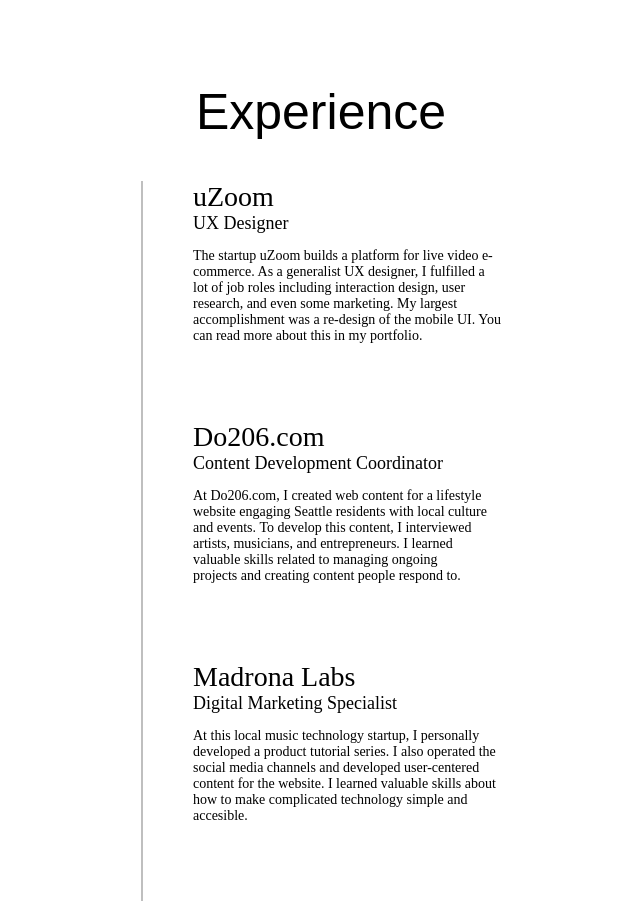
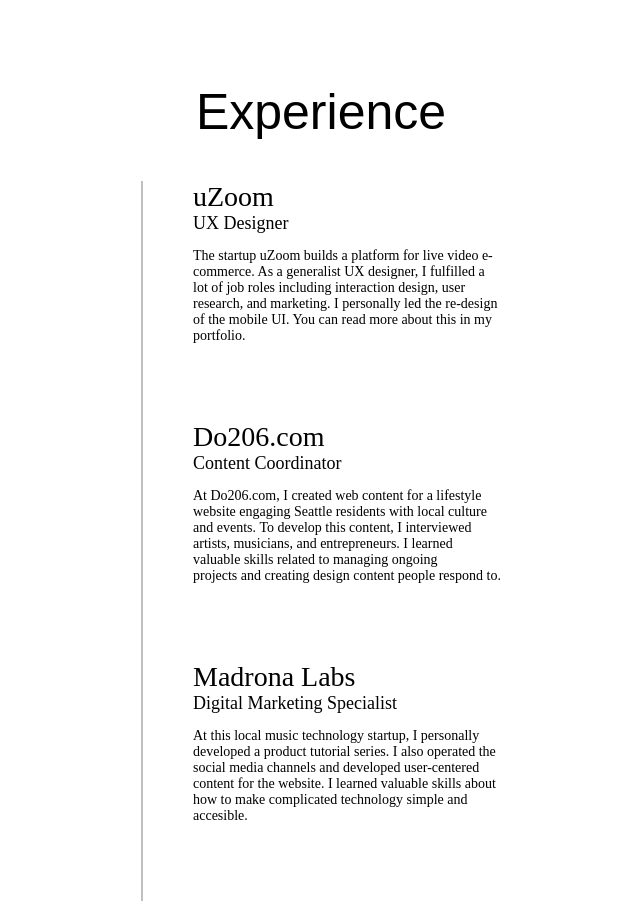
Before and after one commit to Joleibs/joleibs.github.io, a plain HTML site: page index.html in a window 1280 px wide. Shown: the part 1052-1956 px from the top of the page, without its empty margins (319-959 px from the left). Drawn offline with Linux system fonts and the light colour scheme; a web font is replaced by a local one.

```diff
--- a/index.html
+++ b/index.html
@@ -62,12 +62,12 @@
 	       		<div class = "chunk">
 					<div class = "company"> uZoom  </div>
 					<div class = "job-role"> UX Designer </div>
-					<p class = "text-home"> The  startup uZoom builds a platform for live video e-commerce. As a generalist UX designer, I fulfilled a lot of job roles including interaction design, user research, and even some marketing. My largest accomplishment was a re-design of the mobile UI. You can read more about this in my portfolio.  </p>
+					<p class = "text-home"> The  startup uZoom builds a platform for live video e-commerce. As a generalist UX designer, I fulfilled a lot of job roles including interaction design, user research, and marketing. I personally led the re-design of the mobile UI. You can read more about this in my <a href = "page2.html"> portfolio. </a> </p>
 				</div>
 				<div class = "chunk">
 					<div class = "company"> Do206.com </div>
-					<div class = "job-role"> Content Development Coordinator </div>
-					<p class = "text-home"> At Do206.com, I created web content for a lifestyle website engaging Seattle residents with local culture and events. To develop this content, I interviewed artists, musicians, and entrepreneurs. I learned valuable skills related to managing ongoing projects and creating content people respond to. </p>
+					<div class = "job-role"> Content Coordinator </div>
+					<p class = "text-home"> At Do206.com, I created web content for a lifestyle website engaging Seattle residents with local culture and events. To develop this content, I interviewed artists, musicians, and entrepreneurs. I learned valuable skills related to managing ongoing projects and creating design content people respond to. </p>
 				</div>
 				<div class = "chunk">
 					<div class = "company"> Madrona Labs </div>
--- a/style.css
+++ b/style.css
@@ -455,6 +455,7 @@
 }
 /* Portfolio Section */
 
+
 .mobile-image {
 	margin-top: 20px;
 	margin-bottom: 20px;
```
